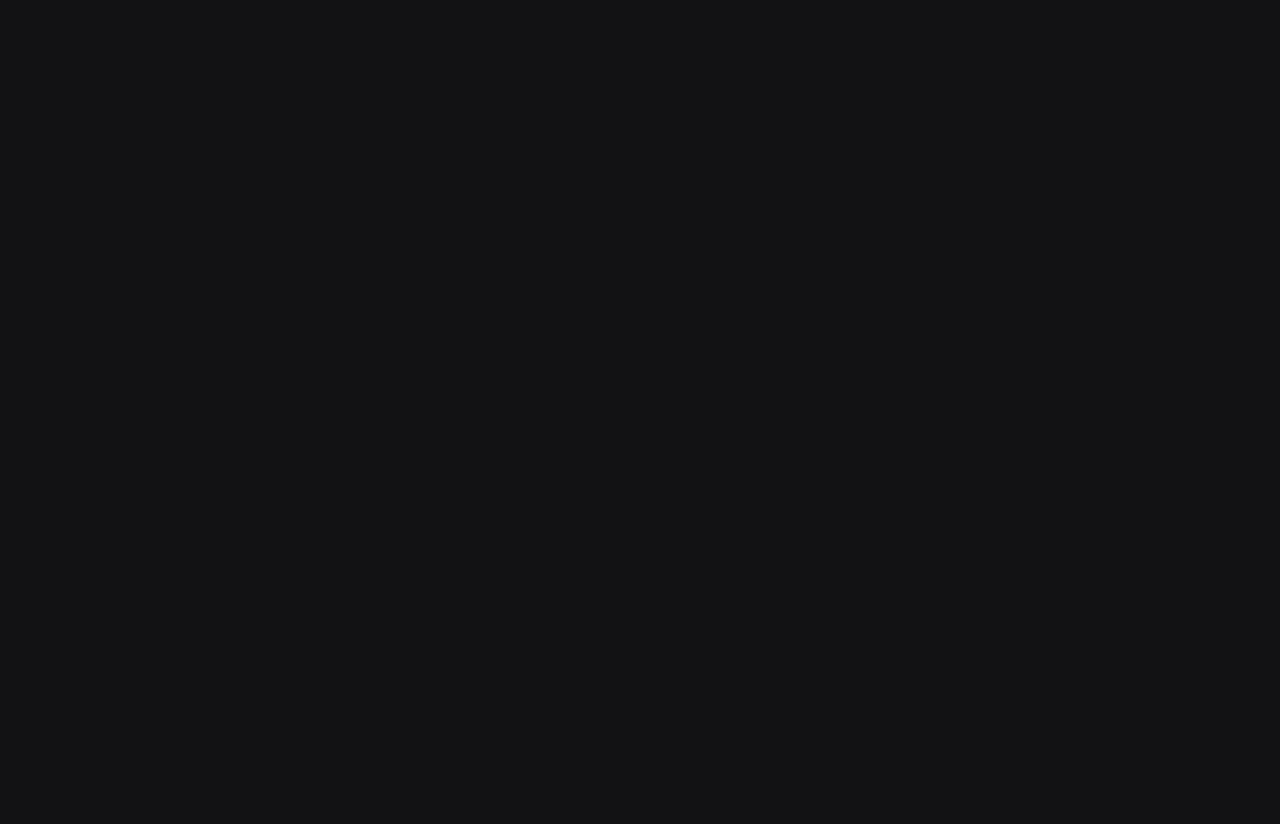
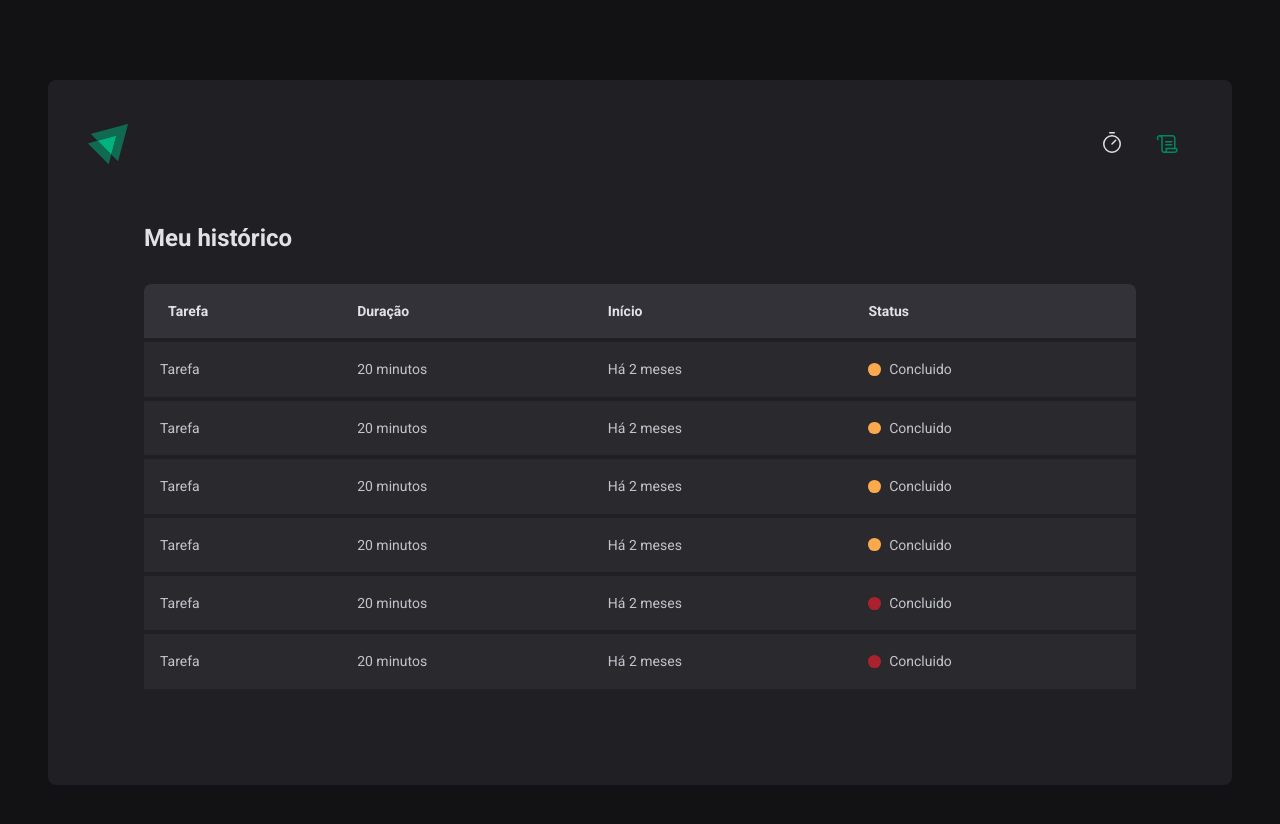
Before and after one commit to BrunoFay/Ignite-Pomodoro-Timer, a React (Vite) app: page /history in a window 1280 px wide. Before the commit this address had no page. Shown: the top 824 px of the page. Before the commit the page ends 800 px from the top, so only its background shows below. Built offline with nearby package versions, Linux system fonts and the light colour scheme.

Commit message:
NEW implement visual history page

```diff
--- a/src/Router.tsx
+++ b/src/Router.tsx
@@ -9,7 +9,7 @@
     <Routes>
       <Route path="/" element={<DefaultLayout />}>
         <Route path="/" element={<Home />} />
-      {/*   <Route path="/history" element={<History />} /> */}
+        <Route path="/history" element={<History />} />
       </Route>
     </Routes>
   )
--- a/src/layouts/DefaultLayout/styles.ts
+++ b/src/layouts/DefaultLayout/styles.ts
@@ -1,12 +1,13 @@
 import styled from 'styled-components'
 
 export const LayoutContainer = styled.div`
+  box-sizing: border-box;
   max-width: 74rem;
-  height: calc(100vh - 10rem);
+  height: calc(100% - 10rem);
   margin: 5rem auto;
   background: ${(props) => props.theme['gray-800']};
   border-radius: 8px;
   display: flex;
-  padding: 2rem;
+  padding: 2.5rem;
   flex-direction: column;
 `
--- a/src/pages/History/index.tsx
+++ b/src/pages/History/index.tsx
@@ -0,0 +1,72 @@
+import React from 'react'
+import { HistoryContainer, HistoryList, Status } from './styles'
+
+export default function History() {
+  return (
+    <HistoryContainer>
+      <h1>Meu histórico</h1>
+      <HistoryList>
+        <table>
+          <thead>
+            <tr>
+              <th>Tarefa</th>
+              <th>Duração</th>
+              <th>Início</th>
+              <th>Status</th>
+            </tr>
+          </thead>
+          <tbody>
+            <tr>
+              <td>Tarefa</td>
+              <td>20 minutos</td>
+              <td>Há 2 meses</td>
+              <td>
+                <Status statusColor="yellow">Concluido</Status>
+              </td>
+            </tr>
+            <tr>
+              <td>Tarefa</td>
+              <td>20 minutos</td>
+              <td>Há 2 meses</td>
+              <td>
+                <Status statusColor="yellow">Concluido</Status>
+              </td>
+            </tr>
+            <tr>
+              <td>Tarefa</td>
+              <td>20 minutos</td>
+              <td>Há 2 meses</td>
+              <td>
+                <Status statusColor="yellow">Concluido</Status>
+              </td>
+            </tr>
+            <tr>
+              <td>Tarefa</td>
+              <td>20 minutos</td>
+              <td>Há 2 meses</td>
+              <td>
+                <Status statusColor="yellow">Concluido</Status>
+              </td>
+            </tr>
+            <tr>
+              <td>Tarefa</td>
+              <td>20 minutos</td>
+              <td>Há 2 meses</td>
+              <td>
+                <Status statusColor="red">Concluido</Status>
+              </td>
+            </tr>
+            <tr>
+              <td>Tarefa</td>
+              <td>20 minutos</td>
+              <td>Há 2 meses</td>
+              <td>
+                <Status statusColor="red">Concluido</Status>
+              </td>
+            </tr>
+          </tbody>
+        </table>
+      </HistoryList>
+    </HistoryContainer>
+  )
+}
--- a/src/pages/History/styles.ts
+++ b/src/pages/History/styles.ts
@@ -0,0 +1,76 @@
+import styled from 'styled-components'
+
+export const HistoryContainer = styled.main`
+  flex: 1;
+  padding: 3.5rem;
+
+  display: flex;
+  flex-direction: column;
+
+  h1 {
+    font-size: 1.5rem;
+    color: ${(props) => props.theme['gray-100']};
+  }
+`
+export const HistoryList = styled.div`
+  flex: 1;
+  overflow: auto;
+  margin-top: 2rem;
+
+  table {
+    width: 100%;
+    border-collapse: collapse;
+    min-width: 600px;
+
+    th {
+      background-color: ${(props) => props.theme['gray-600']};
+      padding: 1rem;
+      text-align: left;
+      color: ${(props) => props.theme['gray-100']};
+      font-size: 0.875rem;
+      line-height: 1.6;
+
+      &:first-child {
+        border-top-left-radius: 8px;
+        padding-left: 1.5rem;
+      }
+
+      &:last-child {
+        border-top-right-radius: 8px;
+        padding-right: 1.5rem;
+      }
+    }
+    td {
+      background-color: ${(props) => props.theme['gray-700']};
+      border-top: 4px solid ${(props) => props.theme['gray-800']};
+      padding: 1rem;
+      font-size: 0.875rem;
+      line-height: 1.6;
+    }
+  }
+`
+/* 'as const' serve para forçar o tipo espeficico do objeto */
+const STATUS_COLORS = {
+  yellow: 'yellow-500',
+  green: 'green-500',
+  red: 'red-500',
+} as const
+
+/* como tipar atraves das chaves de um objeto */
+interface StatusProps {
+  statusColor: keyof typeof STATUS_COLORS
+}
+
+export const Status = styled.span<StatusProps>`
+  display: flex;
+  align-items: center;
+  gap: 0.5rem;
+
+  &::before {
+    content: '';
+    width: 0.8rem;
+    height: 0.8rem;
+    border-radius: 50%;
+    background: ${(props) => props.theme[STATUS_COLORS[props.statusColor]]};
+  }
+`
```
